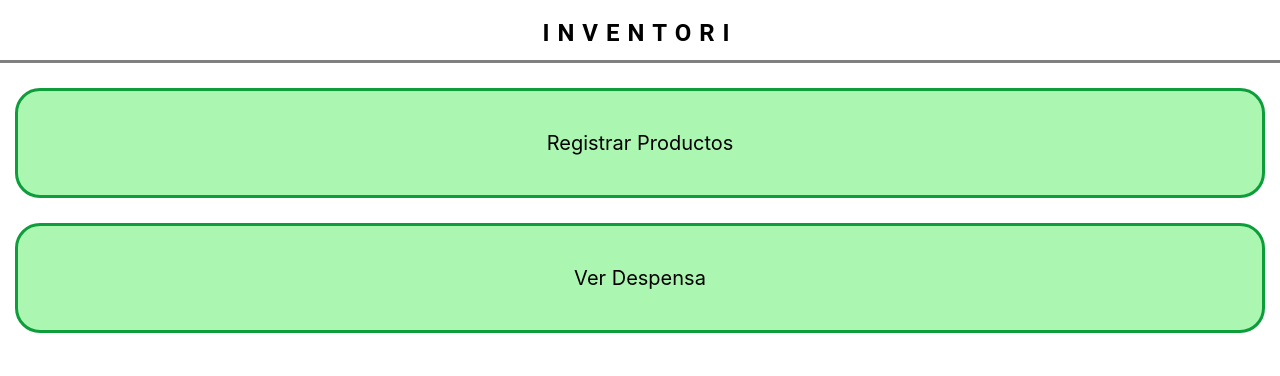
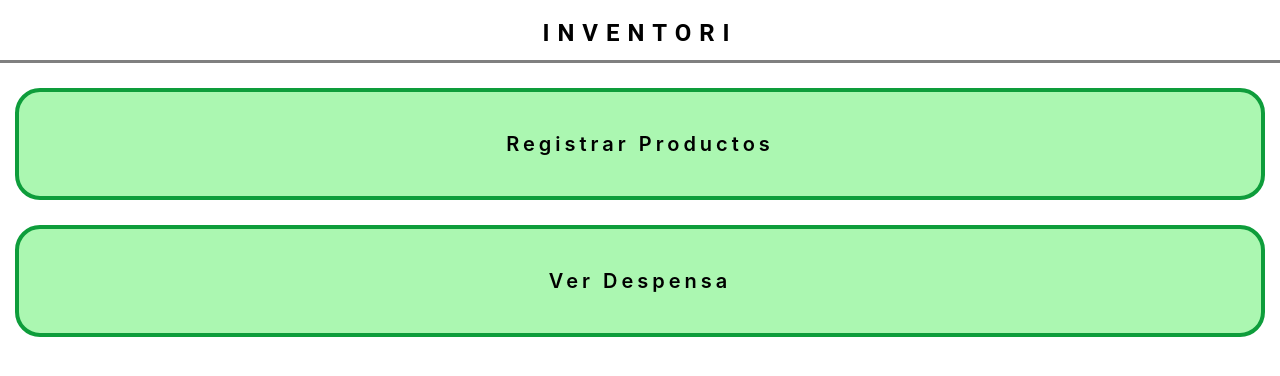
Before and after one commit to CarlosBravo00/coordenada, a React (Create React App) app in the folder my-app/: page / in a window 1280 px wide. Shown: the top 376 px of the page. Built offline with nearby package versions, Linux system fonts and the light colour scheme.

Commit message:
more fixes

```diff
--- a/my-app/src/components/fileUploader.jsx
+++ b/my-app/src/components/fileUploader.jsx
@@ -1,5 +1,5 @@
 import React, { useState } from "react";
-import { makeStyles, Typography } from "@material-ui/core";
+import { makeStyles } from "@material-ui/core";
 import { readTicketCall } from "../services/api_calls";
 
 const useStyles = makeStyles(() => ({
@@ -85,7 +85,7 @@ function FileUploader() {
             key={item.id}
             style={{
               margin: "15px 70px 10px 70px",
-              border: "3px solid #0E9D3B",
+              border: "4px solid #0E9D3B",
               padding: "5px",
               display: "flex",
               flexDirection: "row",
--- a/my-app/src/components/itemsList.jsx
+++ b/my-app/src/components/itemsList.jsx
@@ -1,5 +1,5 @@
 import React, { useState, useEffect } from "react";
-import { makeStyles, CircularProgress } from "@material-ui/core";
+import { CircularProgress } from "@material-ui/core";
 import { getDespensaCall, deleteItemCall } from "../services/api_calls";
 
 function ItemsList() {
@@ -64,6 +64,7 @@ function ItemsList() {
                 flexDirection: "row",
                 justifyContent: "space-between",
                 textAlign: "left",
+                borderRadius: "5px",
               }}
             >
               <div>
--- a/my-app/src/scenes/main.jsx
+++ b/my-app/src/scenes/main.jsx
@@ -25,12 +25,13 @@ const useStyles = makeStyles(() => ({
   buttonBox: {
     cursor: "pointer",
     fontSize: 20,
-    fontWeight: 400,
+    fontWeight: 600,
+    letterSpacing: "4px",
     textAlign: "center",
     padding: "40px 20px 40px 20px",
     margin: "25px 15px 0px 15px",
     backgroundColor: "#abf7b1",
-    border: "3px solid #0E9D3B",
+    border: "4px solid #0E9D3B",
     borderRadius: "25px",
   },
 }));
```
